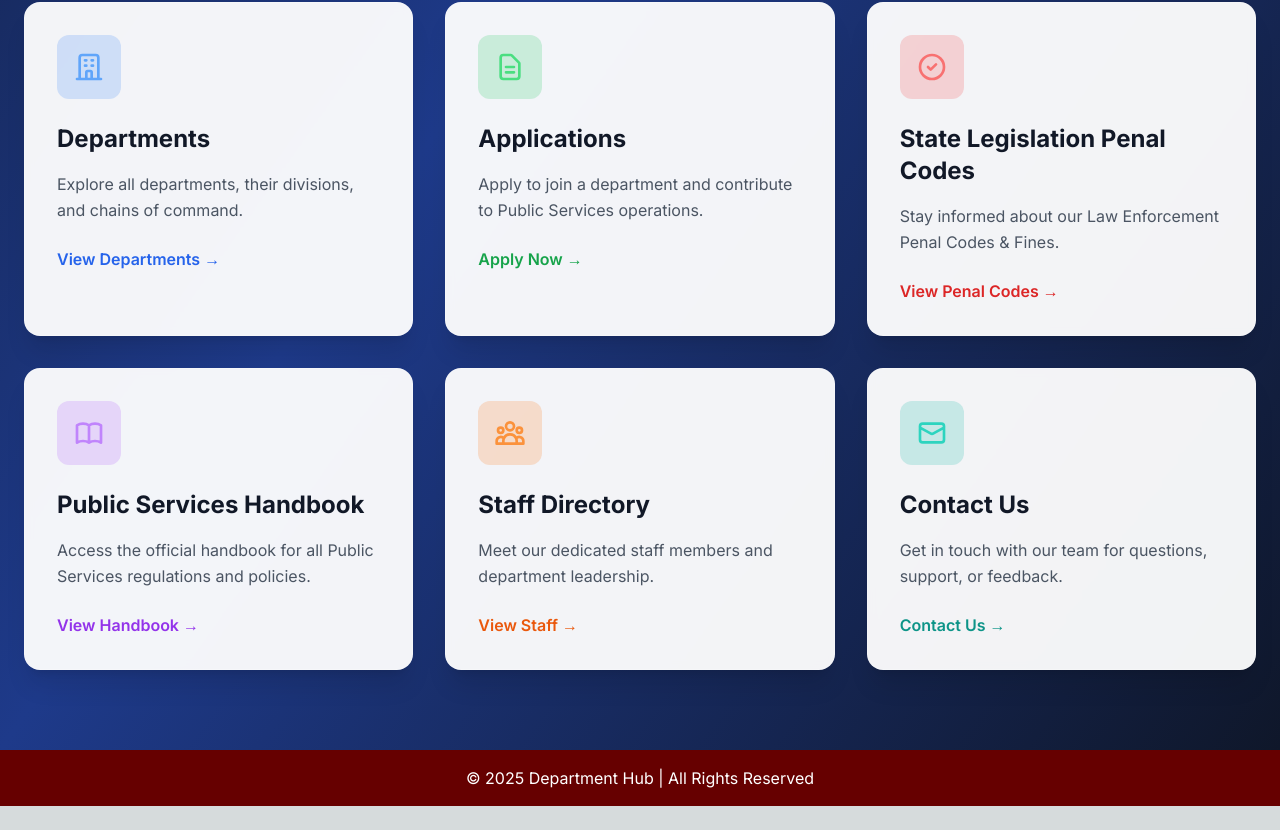
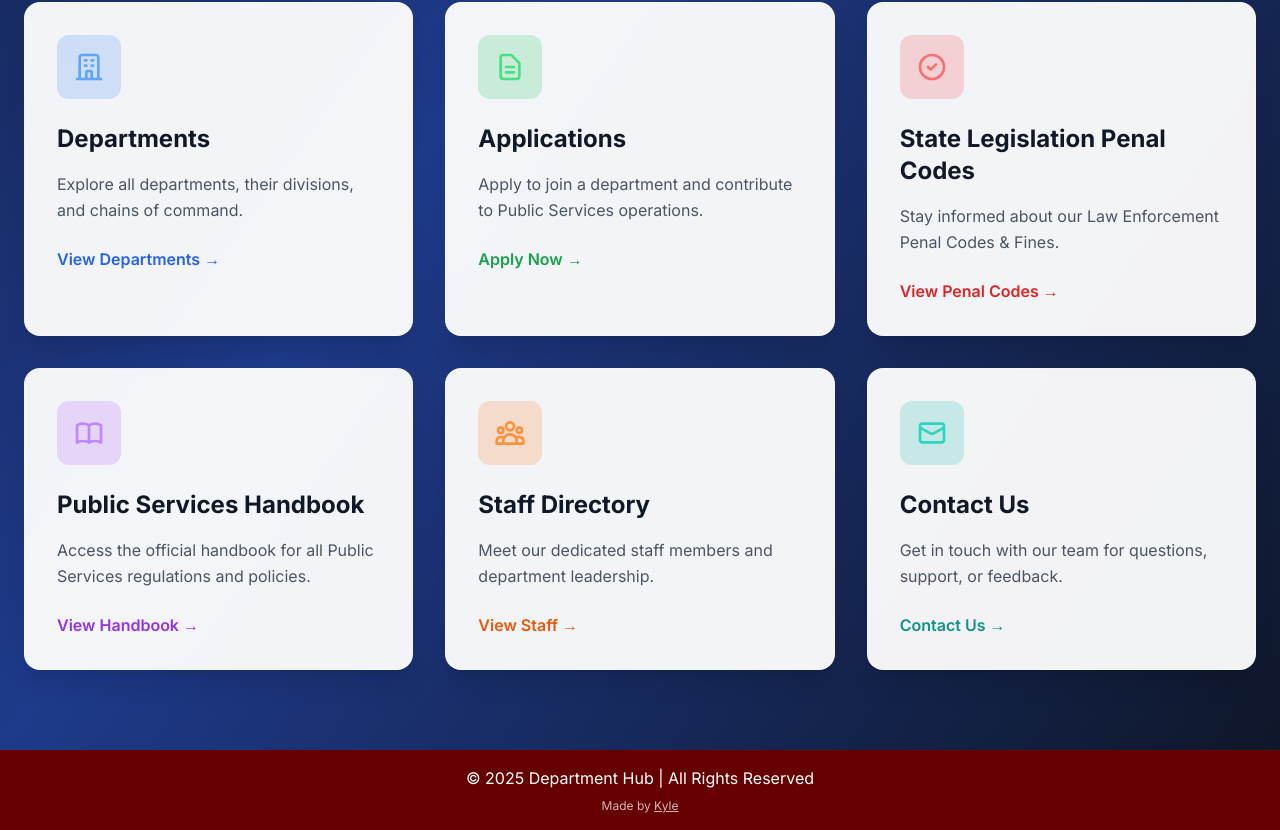
Before and after one commit to briancodm123/GVRO-P-S-Website, a Next.js app: page / in a window 1280 px wide. Shown: the part 1142-1972 px from the top of the page. Before the commit the page ends 1948 px from the top, so only its background shows below. Built offline with nearby package versions, Linux system fonts and the light colour scheme.

Commit message:
Add footer credit to Kyle in RootLayout component
- Included a credit line in the footer with a link to My Website
- Enhanced footer visibility with smaller text and improved opacity for better aesthetics

```diff
--- a/app/layout.tsx
+++ b/app/layout.tsx
@@ -27,6 +27,9 @@ export default function RootLayout({
             </main>
             <footer className="bg-gvro-red dark:bg-gvro-red-dark text-white text-center p-4 mt-auto">
               <p>&copy; 2025 Department Hub | All Rights Reserved</p>
+              <p className="text-xs mt-2 opacity-70">
+                Made by <a href="https://mxtor.net" target="_blank" rel="noopener noreferrer" className="hover:opacity-100 transition-opacity underline">Kyle</a>
+              </p>
             </footer>
           </div>
         </ThemeProvider>
```
